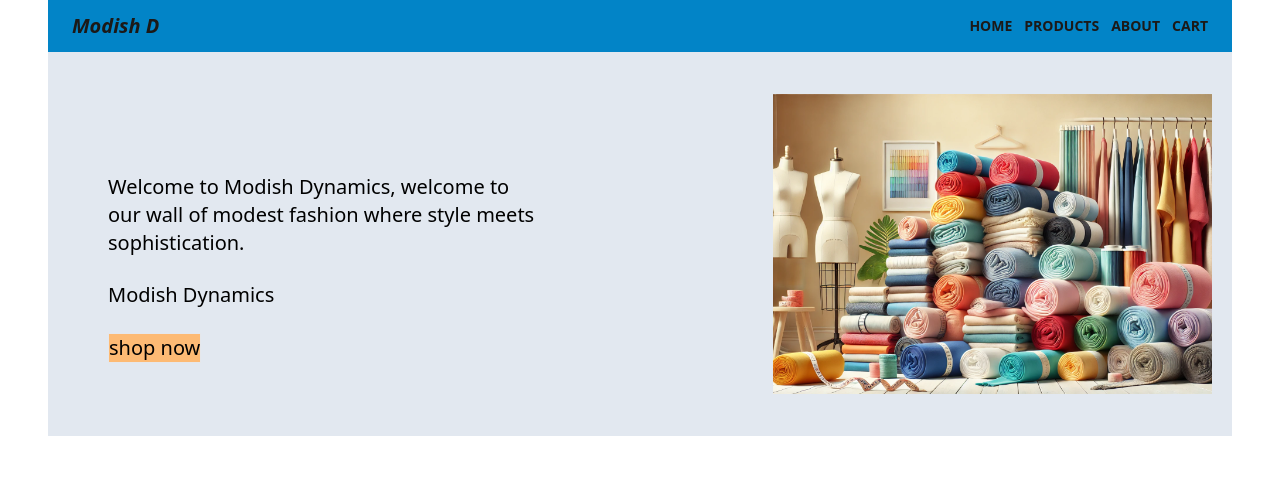
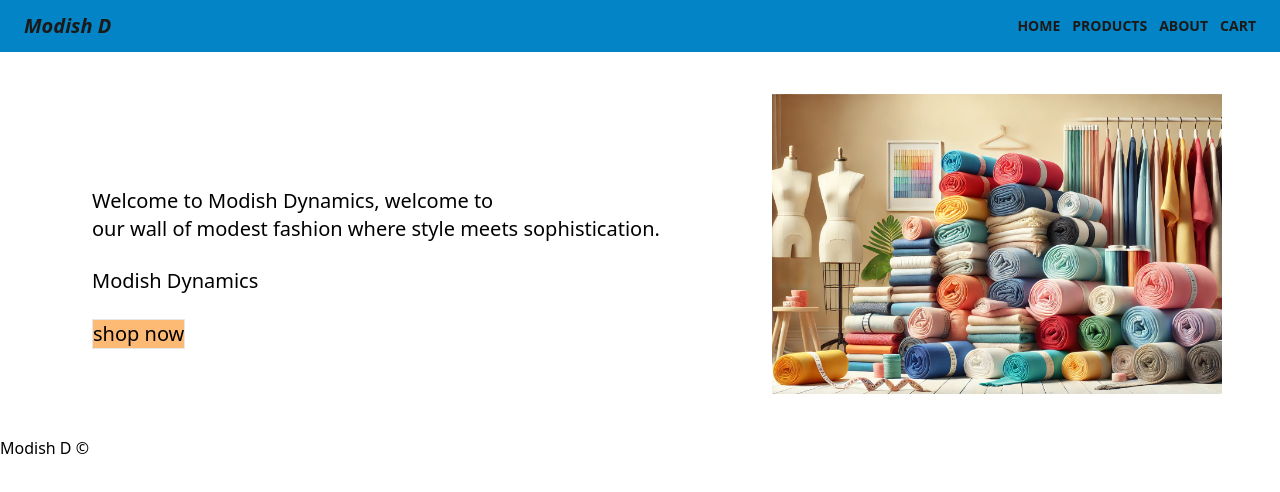
Before and after one commit to Bolaji87/Modish-Dynamics, a React (Vite) app: page / in a window 1280 px wide. Shown: the top 492 px of the page. Built offline with nearby package versions, Linux system fonts and the light colour scheme.

Commit message:
feat:call Footer component

```diff
--- a/src/UI/AppLayout.jsx
+++ b/src/UI/AppLayout.jsx
@@ -2,18 +2,20 @@ import React from "react";
 import Navbar from "./Navbar";
 import { Outlet, useNavigation } from "react-router-dom";
 import Loader from "./Loader";
+import Footer from "./Footer";
 
 function AppLayout() {
   const navigation = useNavigation();
   const isLoading = navigation.state === "loading";
 
   return (
-    <div className="mx-6 h-screen px-6">
+    <div className="h-screen">
       {isLoading && <Loader />}
       <Navbar />
-      <main className="bg-slate-200">
+      <main className="mx-4 px-4">
         <Outlet />
       </main>
+      <Footer />
     </div>
   );
 }
```
